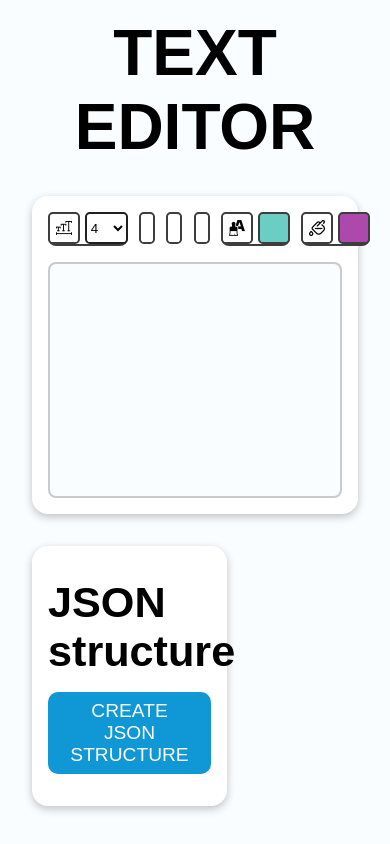
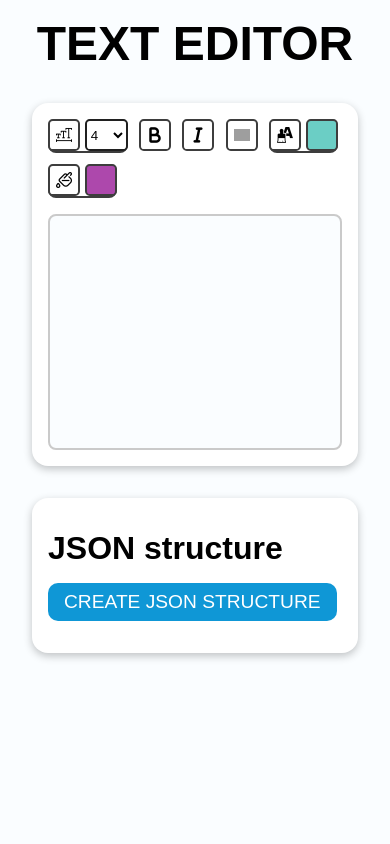
Before and after one commit to misha-mg/TEXT-EDITOR, a React (Create React App) app: page / in a window 390 px wide. Built offline with nearby package versions, Linux system fonts and the light colour scheme; grey boxes are pictures that could not be loaded; a web font is replaced by a local one.

Commit message:
phone adaptation added

```diff
--- a/src/styles/app.scss
+++ b/src/styles/app.scss
@@ -32,10 +32,17 @@
   padding: 0 2rem;
 }
 
+@media screen and (max-width: 520px) {
+  h1 {
+    font-size: 3rem;
+  }
+  h2 {
+    font-size: 2rem;
+  }
+}
 
+@import "./components/buttons.scss";
+@import "./components/modal.scss";
 
-@import './components/buttons.scss';
-@import './components/modal.scss';
-
-@import './sections/editor.scss';
-@import './sections/info-json.scss';
+@import "./sections/editor.scss";
+@import "./sections/info-json.scss";
--- a/src/styles/sections/editor.scss
+++ b/src/styles/sections/editor.scss
@@ -54,4 +54,11 @@
     border: solid 2px #cacaca;
     outline: none;
   }
+
+
+  @media screen and (max-width: 520px) {
+    .editor-tools {
+        flex-wrap: wrap;
+    }
+  }
 }
--- a/src/styles/sections/info-json.scss
+++ b/src/styles/sections/info-json.scss
@@ -4,6 +4,7 @@
   background-color: #fff;
   padding: 1rem;
   width: 50%;
+  box-sizing: border-box;
 
   .json-structure__content {
     background: #fafdff;
@@ -14,4 +15,8 @@
   .json-structure__button {
     margin-bottom: 1rem;
   }
+
+  @media screen and (max-width: 768px) {
+    width: 100%;
+  }
 }
```
